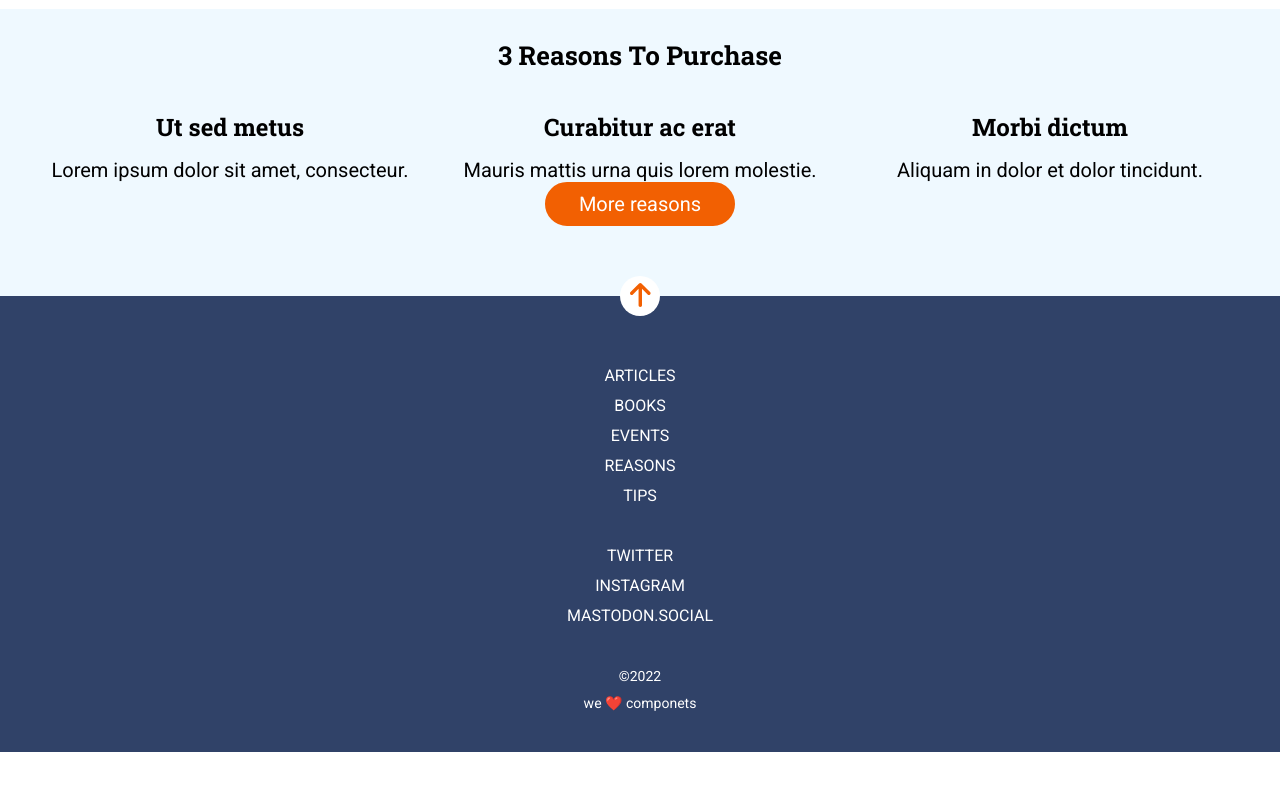
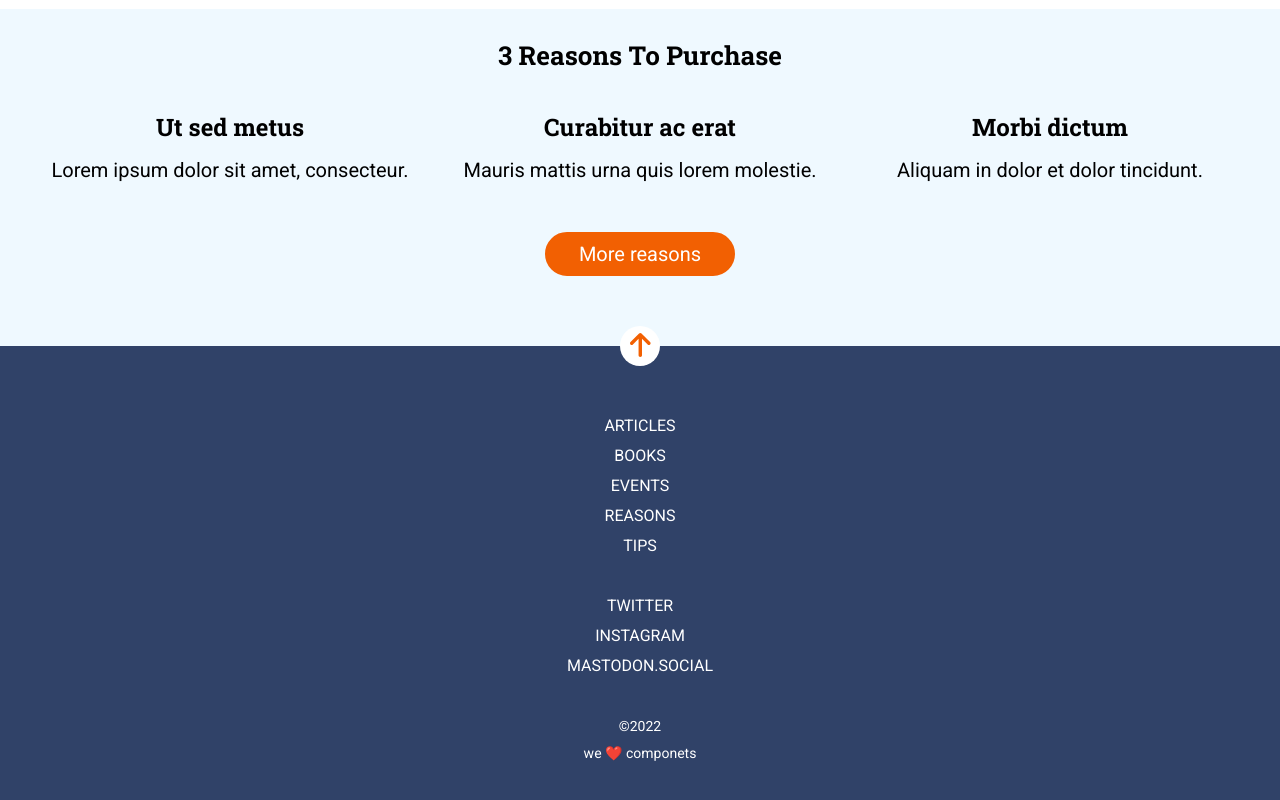
Before and after one commit to Adalab/modulo-1-evaluacion-final-estherbg85, a website built with Vite: page src/index.html in a window 1280 px wide. Shown: the part 1042-1842 px from the top of the page. Before the commit the page ends 1794 px from the top, so only its background shows below. Built offline with nearby package versions, Linux system fonts and the light colour scheme; files whose address does not match are found by name.

Commit message:
container

```diff
--- a/src/scss/main.scss
+++ b/src/scss/main.scss
@@ -176,6 +176,7 @@ input .menu {
     @media (width > 768px){
         font-size: 20px;
         padding: 0;
+        padding-bottom: 50px;
     }
 }
 .reasons:hover {
@@ -196,9 +197,7 @@ input .menu {
     transform: rotate(0deg);
     transition: transform 0.4s ease-in-out;
 
-    @media (width > 768px){
 
-    }
 }
 .footer {
     font-family: "Roboto", serif;
```
